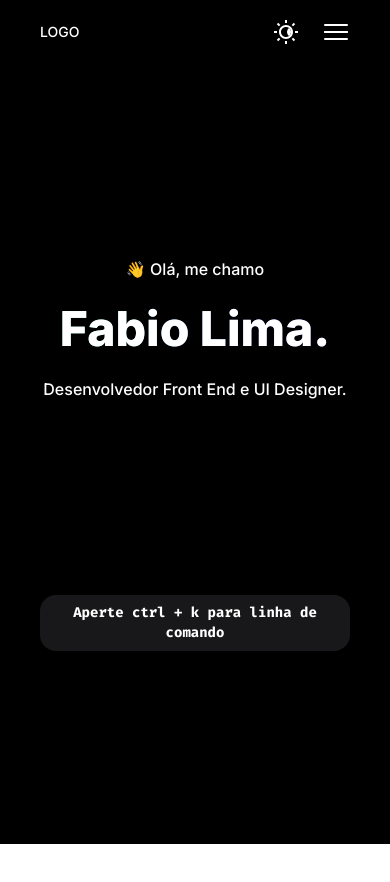
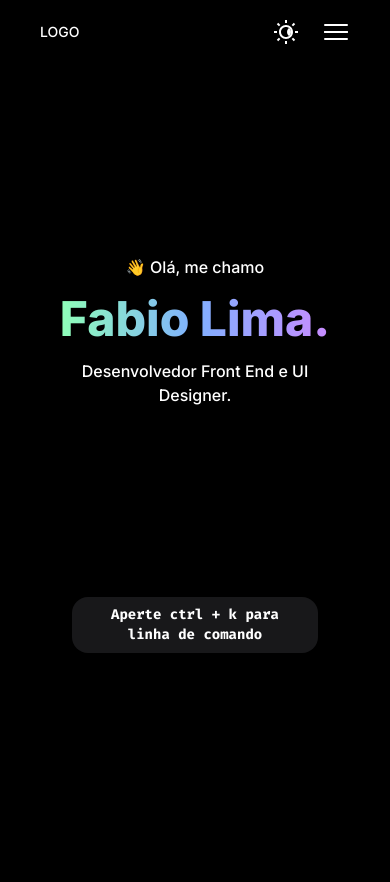
Before and after one commit to fabiolima-dev/fabiolima.dev, a Next.js app: page / in a window 390 px wide. Shown: the top 882 px of the page. Before the commit the page ends 844 px from the top, so only its background shows below. Built offline with nearby package versions, Linux system fonts and the light colour scheme.

Commit message:
title reveal refactored

```diff
--- a/components/SectionTitle.js
+++ b/components/SectionTitle.js
@@ -1,17 +1,8 @@
+import { motion } from "framer-motion";
+
 export default function SectionTitle() {
   return (
-    <h1 className="gradient-oceanic my-6 w-fit bg-gradient-to-r bg-clip-text text-center text-5xl font-extrabold text-transparent text-white md:text-6xl">
-      Fabio Lima.
-    </h1>
-  );
-}
-
-{
-  /* <div className="md: my-2">
-<AnimatePresence>
-  {!section && (
     <motion.h1
-      key="Home title"
       animate={{
         background:
           "linear-gradient(to right, var(--gradient-oceanic-one), var(--gradient-oceanic-two), var(--gradient-oceanic-three))",
@@ -20,36 +11,9 @@ export default function SectionTitle() {
         WebkitTextStrokeWidth: 0,
       }}
       transition={{ delay: 1.5 }}
-      exit={{ opacity: 0, transition: { duration: 0, delay: 0.3 } }}
-      ref={titleRef}
-      className={`w-max bg-transparent text-5xl font-bold leading-tight [-webkit-text-fill-color:transparent] [-webkit-text-stroke:1px_white] md:text-6xl md:leading-tight`}
+      className="w-max text-center text-5xl font-extrabold [-webkit-text-fill-color:transparent] [-webkit-text-stroke:1px_white] md:text-6xl"
     >
       Fabio Lima.
     </motion.h1>
-  )}
-</AnimatePresence>
-<div
-  style={{ width: `${titleWidth}px` }}
-  className="absolute top-[32px] h-16 md:top-[56px] md:h-20"
->
-  <AnimatePresence>
-    {!section && (
-      <motion.div
-        key="Home title box"
-        animate={{
-          width: ["0px", `${titleWidth}px`, `${titleWidth}px`, "0px"],
-          marginLeft: ["0px", "0px", "0px", "auto"],
-        }}
-        transition={{
-          delay: 1,
-          ease: "easeInOut",
-          duration: 1,
-          times: [0, 0.3, 0.6, 1],
-        }}
-        className="gradient-oceanic relative h-16 rounded-md bg-gradient-to-r md:h-20"
-      ></motion.div>
-    )}
-  </AnimatePresence>
-</div>
-</div> */
+  );
 }
--- /dev/null
+++ b/components/SectionTitleWrapper.js
@@ -0,0 +1,24 @@
+import { motion } from "framer-motion";
+import SectionTitle from "./SectionTitle";
+
+export default function SectionTitleWrapper() {
+  return (
+    <div className="my-4 md:my-6">
+      <SectionTitle />
+      <div className="relative h-0 w-full">
+        <motion.div
+          animate={{
+            width: ["0%", `100%`, `100%`, "0%"],
+            marginLeft: ["0px", "0px", "auto", "auto"],
+          }}
+          transition={{
+            delay: 1,
+            duration: 1,
+            times: [0, 0.3, 0.6, 1],
+          }}
+          className="gradient-oceanic relative bottom-[48px] h-[48px] w-0 rounded-md bg-gradient-to-r md:bottom-[60px] md:h-[60px]"
+        ></motion.div>
+      </div>
+    </div>
+  );
+}
--- a/components/sections/Home.js
+++ b/components/sections/Home.js
@@ -1,10 +1,8 @@
 import { useState, useEffect, useRef } from "react";
-import { motion, AnimatePresence } from "framer-motion";
-import SectionTitle from "../SectionTitle";
+import SectionTitleWrapper from "../SectionTitleWrapper";
 
-export default function Home({ setTitleWidth, titleWidth, sections }) {
+export default function Home({ sections }) {
   const [position, setPosition] = useState(0);
-  // const titleRef = useRef();
 
   useEffect(() => {
     function scrollHandler() {
@@ -12,8 +10,6 @@ export default function Home({ setTitleWidth, titleWidth, sections }) {
     }
 
     window.addEventListener("scroll", scrollHandler);
-
-    // setTitleWidth(titleRef.current.getBoundingClientRect().width);
 
     return () => {
       window.removeEventListener("scroll", scrollHandler);
@@ -32,13 +28,13 @@ export default function Home({ setTitleWidth, titleWidth, sections }) {
         >
           👋️ Olá, me chamo
         </h3>
-        <SectionTitle sections={sections} />
+        <SectionTitleWrapper sections={sections} />
         <h3
           // style={{          // style={{
           //   opacity: `${-position / 2 + 100}%`,
           //   bottom: `${position / 10}px`,
           // }}
-          className="text-center text-base text-secondary md:text-xl"
+          className="px-8 text-center text-base text-secondary sm:px-0 md:text-xl"
         >
           Desenvolvedor Front End e UI Designer.
         </h3>
@@ -48,7 +44,7 @@ export default function Home({ setTitleWidth, titleWidth, sections }) {
         //   opacity: `${-position / 2 + 100}% `,
         //   bottom: `${position / 10}px`,
         // }}
-        className="w-fit rounded-2xl bg-tertiary px-6 py-2 text-center font-mono text-sm font-bold text-white md:text-base"
+        className="mx-8 w-fit rounded-2xl bg-tertiary px-6 py-2 text-center font-mono text-sm font-bold text-white shadow-md sm:mx-0 md:text-base"
       >
         Aperte ctrl + k para linha de comando
       </h3>
--- a/pages/index.js
+++ b/pages/index.js
@@ -10,14 +10,13 @@ import CommandLine from "../components/CommandLine";
 
 export default function Index() {
   const [darkMode, setDarkMode] = useState(true);
-  const [titleWidth, setTitleWidth] = useState(0);
 
   const sections = {
     home: {
       title: "Fabio Lima.",
       nav: "HOME",
       color: "gradient-oceanic",
-      component: <Home setTitleWidth={setTitleWidth} titleWidth={titleWidth} />,
+      component: <Home />,
       vh: "100vh",
     },
     about: {
@@ -66,11 +65,8 @@ export default function Index() {
         sections={sections}
       />
       <main className="w-full max-w-screen-xl px-5 md:px-20 xs:px-10">
-        <Home
-          setTitleWidth={setTitleWidth}
-          titleWidth={titleWidth}
-          sections={sections}
-        />
+        <Home sections={sections} />
+        <div className="h-screen"></div>
         {/* {Object.keys(sections).map((key) => {
           return (
             <section
--- a/styles/globals.css
+++ b/styles/globals.css
@@ -1,4 +1,4 @@
-@import url("https://fonts.googleapis.com/css2?family=Fira+Code:wght@300;500;700&family=Inter:wght@300;500;700;800;900&display=swap");
+@import url("https://fonts.googleapis.com/css2?family=Fira+Code:wght@300;500;700&family=Inter:wght@300;500;800&display=swap");
 
 @tailwind base;
 @tailwind components;
```
